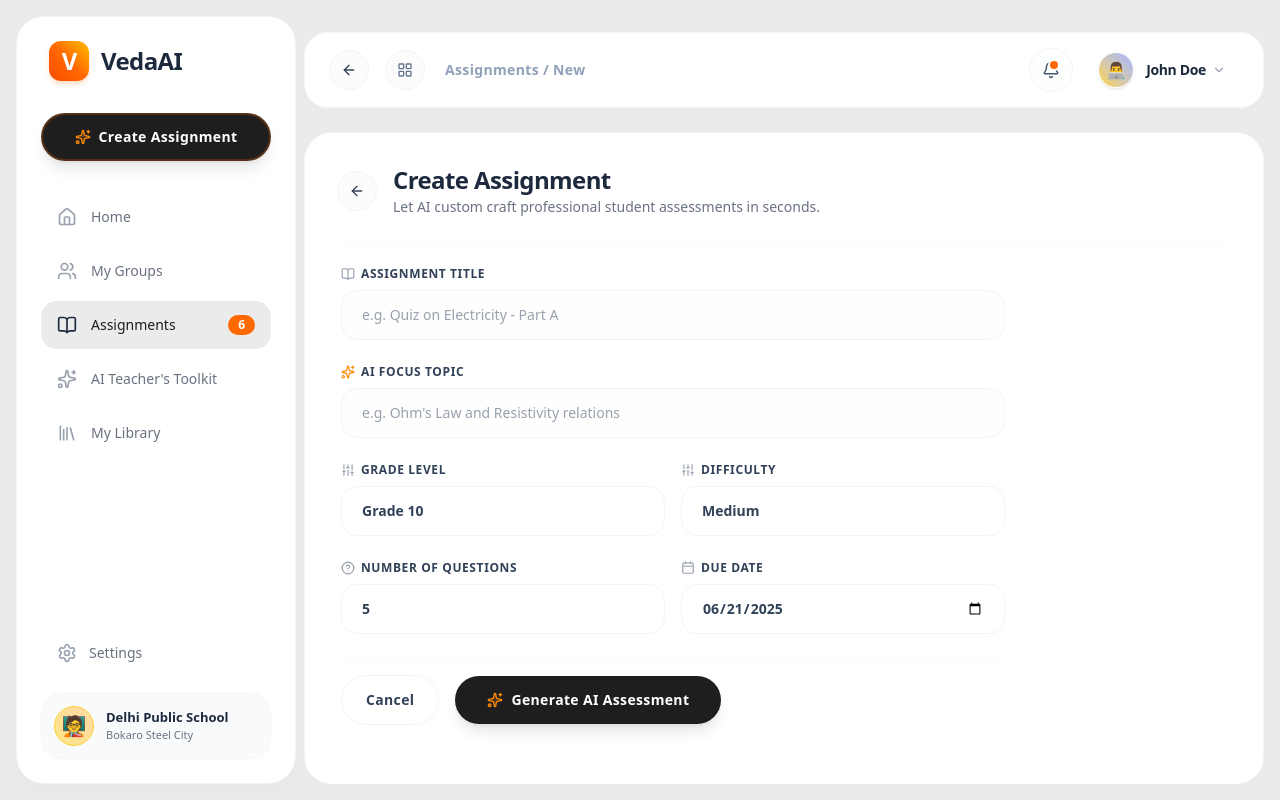
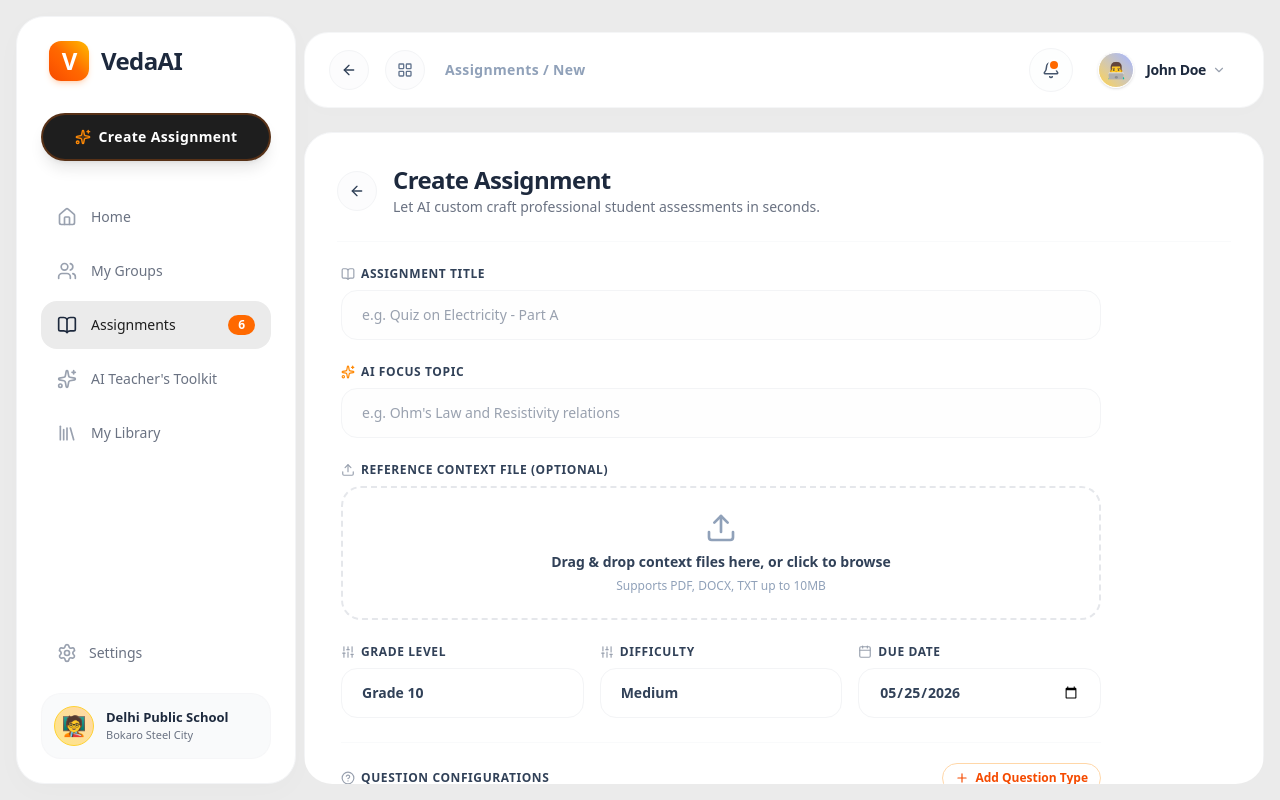
Before and after one commit to sudeepkulal/vedaai-assessment-creator, a Next.js app in the folder frontend/: page /assignments/create in a window 1280 px wide. Built offline with nearby package versions, Linux system fonts and the light colour scheme; no server answers.

Commit message:
Built create assignment form

```diff
--- a/frontend/src/app/assignments/create/page.tsx
+++ b/frontend/src/app/assignments/create/page.tsx
@@ -1,8 +1,8 @@
 'use client';
 
-import React, { useState } from 'react';
+import React, { useState, useRef } from 'react';
 import { useRouter } from 'next/navigation';
-import { useForm } from 'react-hook-form';
+import { useForm, useFieldArray } from 'react-hook-form';
 import { zodResolver } from '@hookform/resolvers/zod';
 import * as z from 'zod';
 import { useAppDispatch } from '@/hooks/redux';
@@ -14,16 +14,37 @@ import {
   BookOpen,
   Sliders,
   HelpCircle,
-  Calendar
+  Calendar,
+  Upload,
+  Plus,
+  Trash2,
+  AlertCircle
 } from 'lucide-react';
 
+// Form validation Zod schema
 const assignmentSchema = z.object({
   title: z.string().min(3, { message: 'Title must be at least 3 characters long' }),
   topic: z.string().min(3, { message: 'Topic must be at least 3 characters long' }),
   gradeLevel: z.string().min(1, { message: 'Please select a grade level' }),
   difficulty: z.string().min(1, { message: 'Please select a difficulty level' }),
-  questionCount: z.number().min(3, { message: 'Minimum 3 questions required' }).max(20, { message: 'Maximum 20 questions' }),
-  dueDate: z.string().min(1, { message: 'Please select a due date' }),
+  dueDate: z.string()
+    .min(1, { message: 'Please select a due date' })
+    .refine((val) => {
+      const selected = new Date(val).setHours(0, 0, 0, 0);
+      const today = new Date().setHours(0, 0, 0, 0);
+      return selected >= today;
+    }, { message: 'Due date cannot be in the past' }),
+  instructions: z.string().optional(),
+  configs: z.array(
+    z.object({
+      type: z.enum(['multiple-choice', 'short-answer', 'true-false']),
+      count: z.number({ message: 'Must be a number' })
+        .min(1, { message: 'Minimum 1 question required' })
+        .max(20, { message: 'Maximum 20 questions' }),
+      marks: z.number({ message: 'Must be a number' })
+        .min(1, { message: 'Marks must be positive' }),
+    })
+  ).min(1, { message: 'At least one question type configuration is required' })
 });
 
 type AssignmentFormValues = z.infer<typeof assignmentSchema>;
@@ -32,9 +53,12 @@ export default function CreateAssignmentPage() {
   const router = useRouter();
   const dispatch = useAppDispatch();
   const [isGenerating, setIsGenerating] = useState(false);
+  const [uploadedFile, setUploadedFile] = useState<File | null>(null);
+  const fileInputRef = useRef<HTMLInputElement>(null);
 
   const {
     register,
+    control,
     handleSubmit,
     formState: { errors },
   } = useForm<AssignmentFormValues>({
@@ -44,17 +68,49 @@ export default function CreateAssignmentPage() {
       topic: '',
       gradeLevel: 'Grade 10',
       difficulty: 'Medium',
-      questionCount: 5,
-      dueDate: '2025-06-21',
+      dueDate: new Date().toISOString().split('T')[0],
+      instructions: '',
+      configs: [
+        { type: 'multiple-choice', count: 5, marks: 2 }
+      ]
     },
   });
+
+  const { fields, append, remove } = useFieldArray({
+    control,
+    name: 'configs',
+  });
+
+  // Handle optional file selection
+  const handleFileChange = (e: React.ChangeEvent<HTMLInputElement>) => {
+    if (e.target.files && e.target.files[0]) {
+      setUploadedFile(e.target.files[0]);
+    }
+  };
+
+  const handleDragOver = (e: React.DragEvent) => {
+    e.preventDefault();
+  };
+
+  const handleDrop = (e: React.DragEvent) => {
+    e.preventDefault();
+    if (e.dataTransfer.files && e.dataTransfer.files[0]) {
+      setUploadedFile(e.dataTransfer.files[0]);
+    }
+  };
+
+  const removeFile = () => {
+    setUploadedFile(null);
+    if (fileInputRef.current) {
+      fileInputRef.current.value = '';
+    }
+  };
 
   const onSubmit = (data: AssignmentFormValues) => {
     setIsGenerating(true);
 
     // 1. Create a "generating" status assignment
     const newId = Math.random().toString(36).substring(2, 9);
-
     const formattedAssignedOn = new Date().toLocaleDateString('en-GB').replace(/\//g, '-');
     const formattedDueDate = new Date(data.dueDate).toLocaleDateString('en-GB').replace(/\//g, '-');
 
@@ -73,39 +129,46 @@ export default function CreateAssignmentPage() {
     // Dispatch to Redux list
     dispatch(addAssignment(tempAssignment));
 
-    // Redirect to home/assignments immediately so user can see it generating
+    // Redirect to assignments list immediately so user can see it generating
     router.push('/assignments');
 
     // 2. Simulate AI background generation task over Socket/Queue (2.5 seconds)
     setTimeout(() => {
-      // Mock generated questions from Gemini
-      const mockQuestions = [
-        {
-          questionText: `What is the primary formula related to ${data.topic}?`,
-          type: 'multiple-choice' as const,
-          options: ['V = I * R', 'P = V * I', 'F = m * a', 'E = m * c²'],
-          correctAnswer: 'V = I * R',
-          rubric: 'Assign 1 mark if selected correctly.',
-        },
-        {
-          questionText: `Explain the fundamental concept of ${data.topic} and list its real-world applications.`,
-          type: 'short-answer' as const,
-          correctAnswer: 'Answers should cover basic physical laws and active application scenarios.',
-          rubric: 'Assign up to 3 marks based on depth of coverage.',
-        },
-        {
-          questionText: `Is the net force proportional to acceleration?`,
-          type: 'true-false' as const,
-          options: ['True', 'False'],
-          correctAnswer: 'True',
-          rubric: 'Assign 1 mark if true selected.',
+      // Build mock questions dynamically based on field configurations
+      const questionsList: any[] = [];
+      data.configs.forEach((config) => {
+        for (let i = 0; i < config.count; i++) {
+          if (config.type === 'multiple-choice') {
+            questionsList.push({
+              questionText: `Multiple Choice Question #${i + 1} on ${data.topic} (${config.marks} Marks)`,
+              type: 'multiple-choice' as const,
+              options: ['Option A', 'Option B', 'Option C', 'Option D'],
+              correctAnswer: 'Option A',
+              rubric: `Assign full ${config.marks} marks if Option A is selected.`,
+            });
+          } else if (config.type === 'short-answer') {
+            questionsList.push({
+              questionText: `Short Answer Question #${i + 1} on ${data.topic} (${config.marks} Marks)`,
+              type: 'short-answer' as const,
+              correctAnswer: 'The core formula and applications should be explained in detail.',
+              rubric: `Assign up to ${config.marks} marks depending on coverage of physical mechanisms.`,
+            });
+          } else if (config.type === 'true-false') {
+            questionsList.push({
+              questionText: `True or False Question #${i + 1} on ${data.topic} (${config.marks} Marks)`,
+              type: 'true-false' as const,
+              options: ['True', 'False'],
+              correctAnswer: 'True',
+              rubric: `Assign full ${config.marks} marks if True is selected.`,
+            });
+          }
         }
-      ];
+      });
 
       const completedAssignment = {
         ...tempAssignment,
         status: 'completed' as const,
-        questions: mockQuestions,
+        questions: questionsList,
       };
 
       // Dispatch update to Redux store
@@ -124,6 +187,7 @@ export default function CreateAssignmentPage() {
         {/* Navigation & Title header */}
         <div className="flex items-center gap-4 pb-6 border-b border-gray-50 shrink-0">
           <button
+            type="button"
             onClick={() => router.back()}
             className="w-10 h-10 rounded-full border border-gray-100 flex items-center justify-center bg-gray-50/50 hover:bg-gray-100 text-slate-700 transition cursor-pointer"
           >
@@ -138,7 +202,7 @@ export default function CreateAssignmentPage() {
         </div>
 
         {/* Scrollable Form Container */}
-        <form onSubmit={handleSubmit(onSubmit)} className="flex-1 overflow-y-auto pt-6 pb-16 px-1 flex flex-col gap-6 max-w-2xl">
+        <form onSubmit={handleSubmit(onSubmit)} className="flex-1 overflow-y-auto pt-6 pb-16 px-1 flex flex-col gap-6 max-w-3xl">
           {/* Assignment Title */}
           <div className="flex flex-col gap-2">
             <label className="text-xs font-bold text-slate-700 uppercase tracking-wider flex items-center gap-1.5">
@@ -154,7 +218,10 @@ export default function CreateAssignmentPage() {
               } text-sm font-medium focus:outline-none bg-gray-50/20 transition-all placeholder:text-gray-400`}
             />
             {errors.title && (
-              <span className="text-red-500 text-xs font-semibold pl-1">{errors.title.message}</span>
+              <span className="text-red-500 text-xs font-semibold pl-1 flex items-center gap-1">
+                <AlertCircle className="w-3 h-3" />
+                <span>{errors.title.message}</span>
+              </span>
             )}
           </div>
 
@@ -173,12 +240,57 @@ export default function CreateAssignmentPage() {
               } text-sm font-medium focus:outline-none bg-gray-50/20 transition-all placeholder:text-gray-400`}
             />
             {errors.topic && (
-              <span className="text-red-500 text-xs font-semibold pl-1">{errors.topic.message}</span>
+              <span className="text-red-500 text-xs font-semibold pl-1 flex items-center gap-1">
+                <AlertCircle className="w-3 h-3" />
+                <span>{errors.topic.message}</span>
+              </span>
             )}
           </div>
 
+          {/* Optional File Upload (Figma-Matched Element) */}
+          <div className="flex flex-col gap-2">
+            <label className="text-xs font-bold text-slate-700 uppercase tracking-wider flex items-center gap-1.5">
+              <Upload className="w-3.5 h-3.5 text-gray-400" />
+              <span>Reference Context File (Optional)</span>
+            </label>
+
+            <div
+              onDragOver={handleDragOver}
+              onDrop={handleDrop}
+              onClick={() => fileInputRef.current?.click()}
+              className="border-2 border-dashed border-gray-200 hover:border-gray-300 rounded-[20px] p-6 text-center cursor-pointer hover:bg-gray-50/50 transition-all flex flex-col items-center justify-center gap-2 group"
+            >
+              <input
+                type="file"
+                ref={fileInputRef}
+                onChange={handleFileChange}
+                accept=".pdf,.docx,.txt"
+                className="hidden"
+              />
+              <Upload className="w-8 h-8 text-slate-400 group-hover:scale-105 transition-transform" />
+              {uploadedFile ? (
+                <div className="flex flex-col items-center gap-1">
+                  <span className="text-sm font-bold text-slate-800">{uploadedFile.name}</span>
+                  <span className="text-xs text-slate-400">{(uploadedFile.size / 1024 / 1024).toFixed(2)} MB</span>
+                  <button
+                    type="button"
+                    onClick={(e) => { e.stopPropagation(); removeFile(); }}
+                    className="text-xs font-bold text-red-500 hover:underline mt-1 cursor-pointer"
+                  >
+                    Remove File
+                  </button>
+                </div>
+              ) : (
+                <div className="flex flex-col items-center gap-1">
+                  <span className="text-sm font-bold text-slate-700">Drag & drop context files here, or click to browse</span>
+                  <span className="text-xs text-slate-400 font-medium mt-0.5">Supports PDF, DOCX, TXT up to 10MB</span>
+                </div>
+              )}
+            </div>
+          </div>
+
           {/* Settings Grid */}
-          <div className="grid grid-cols-1 md:grid-cols-2 gap-4">
+          <div className="grid grid-cols-1 md:grid-cols-3 gap-4">
             {/* Grade Level */}
             <div className="flex flex-col gap-2">
               <label className="text-xs font-bold text-slate-700 uppercase tracking-wider flex items-center gap-1.5">
@@ -211,29 +323,6 @@ export default function CreateAssignmentPage() {
                 <option value="Hard">Hard</option>
               </select>
             </div>
-          </div>
-
-          {/* Question Count & Due Date Grid */}
-          <div className="grid grid-cols-1 md:grid-cols-2 gap-4">
-            {/* Question Count */}
-            <div className="flex flex-col gap-2">
-              <label className="text-xs font-bold text-slate-700 uppercase tracking-wider flex items-center gap-1.5">
-                <HelpCircle className="w-3.5 h-3.5 text-gray-400" />
-                <span>Number of Questions</span>
-              </label>
-              <input
-                type="number"
-                min="3"
-                max="20"
-                {...register('questionCount', { valueAsNumber: true })}
-                className={`w-full px-5 py-3.5 rounded-2xl border ${
-                  errors.questionCount ? 'border-red-400 focus:border-red-400' : 'border-gray-100 focus:border-gray-200'
-                } text-sm font-semibold text-slate-700 focus:outline-none focus:border-gray-200 transition-all`}
-              />
-              {errors.questionCount && (
-                <span className="text-red-500 text-xs font-semibold pl-1">{errors.questionCount.message}</span>
-              )}
-            </div>
 
             {/* Due Date */}
             <div className="flex flex-col gap-2">
@@ -249,13 +338,111 @@ export default function CreateAssignmentPage() {
                 } text-sm font-semibold text-slate-700 focus:outline-none focus:border-gray-200 transition-all`}
               />
               {errors.dueDate && (
-                <span className="text-red-500 text-xs font-semibold pl-1">{errors.dueDate.message}</span>
+                <span className="text-red-500 text-xs font-semibold pl-1 flex items-center gap-1">
+                  <AlertCircle className="w-3 h-3" />
+                  <span>{errors.dueDate.message}</span>
+                </span>
               )}
             </div>
           </div>
 
+          {/* Dynamic Question Configurations (useFieldArray) */}
+          <div className="flex flex-col gap-4 border-t border-gray-50 pt-5">
+            <div className="flex items-center justify-between">
+              <label className="text-xs font-bold text-slate-700 uppercase tracking-wider flex items-center gap-1.5">
+                <HelpCircle className="w-3.5 h-3.5 text-gray-400" />
+                <span>Question Configurations</span>
+              </label>
+              <button
+                type="button"
+                onClick={() => append({ type: 'multiple-choice', count: 5, marks: 2 })}
+                className="text-xs font-bold text-orange-600 hover:text-orange-700 cursor-pointer flex items-center gap-1.5 border border-orange-200 px-3 py-1.5 rounded-full hover:bg-orange-50/50 transition-all"
+              >
+                <Plus className="w-3.5 h-3.5" />
+                <span>Add Question Type</span>
+              </button>
+            </div>
+
+            <div className="flex flex-col gap-3">
+              {fields.map((field, index) => (
+                <div
+                  key={field.id}
+                  className="grid grid-cols-1 md:grid-cols-4 gap-3 bg-gray-50/50 border border-gray-100 p-4 rounded-[20px] items-center animate-in slide-in-from-top-2 duration-200"
+                >
+                  {/* Question Type */}
+                  <div className="flex flex-col gap-1.5 md:col-span-2">
+                    <span className="text-[10px] font-bold text-slate-500 uppercase tracking-wide">Question Type</span>
+                    <select
+                      {...register(`configs.${index}.type` as const)}
+                      className="w-full px-4 py-2.5 rounded-xl border border-gray-200 bg-white text-xs font-semibold text-slate-700 focus:outline-none appearance-none cursor-pointer"
+                    >
+                      <option value="multiple-choice">Multiple Choice</option>
+                      <option value="short-answer">Short Answer</option>
+                      <option value="true-false">True or False</option>
+                    </select>
+                  </div>
+
+                  {/* Question Count */}
+                  <div className="flex flex-col gap-1.5">
+                    <span className="text-[10px] font-bold text-slate-500 uppercase tracking-wide">Count</span>
+                    <input
+                      type="number"
+                      min="1"
+                      placeholder="e.g. 5"
+                      {...register(`configs.${index}.count` as const, { valueAsNumber: true })}
+                      className="w-full px-4 py-2.5 rounded-xl border border-gray-200 text-xs font-semibold text-slate-700 focus:outline-none focus:border-gray-300"
+                    />
+                    {errors.configs?.[index]?.count && (
+                      <span className="text-red-500 text-[10px] font-bold">{errors.configs[index]?.count?.message}</span>
+                    )}
+                  </div>
+
+                  {/* Question Marks & Delete Button */}
+                  <div className="flex items-end gap-2">
+                    <div className="flex flex-col gap-1.5 flex-1">
+                      <span className="text-[10px] font-bold text-slate-500 uppercase tracking-wide">Marks per Question</span>
+                      <input
+                        type="number"
+                        min="1"
+                        placeholder="e.g. 2"
+                        {...register(`configs.${index}.marks` as const, { valueAsNumber: true })}
+                        className="w-full px-4 py-2.5 rounded-xl border border-gray-200 text-xs font-semibold text-slate-700 focus:outline-none focus:border-gray-300"
+                      />
+                      {errors.configs?.[index]?.marks && (
+                        <span className="text-red-500 text-[10px] font-bold">{errors.configs[index]?.marks?.message}</span>
+                      )}
+                    </div>
+
+                    <button
+                      type="button"
+                      disabled={fields.length === 1}
+                      onClick={() => remove(index)}
+                      className="p-3 bg-white border border-gray-200 text-gray-400 hover:text-red-500 disabled:text-gray-200 rounded-xl hover:bg-red-50/30 transition cursor-pointer"
+                    >
+                      <Trash2 className="w-4 h-4" />
+                    </button>
+                  </div>
+                </div>
+              ))}
+            </div>
+          </div>
+
+          {/* Additional Instructions */}
+          <div className="flex flex-col gap-2">
+            <label className="text-xs font-bold text-slate-700 uppercase tracking-wider flex items-center gap-1.5">
+              <Sparkles className="w-3.5 h-3.5 text-gray-400" />
+              <span>Additional Instructions (Optional)</span>
+            </label>
+            <textarea
+              placeholder="e.g. Focus on definitions and real-world examples. Add at least one diagram reference if applicable."
+              {...register('instructions')}
+              rows={4}
+              className="w-full px-5 py-3.5 rounded-2xl border border-gray-100 focus:border-gray-200 text-sm font-medium focus:outline-none bg-gray-50/20 transition-all placeholder:text-gray-400 resize-none"
+            />
+          </div>
+
           {/* Form Actions */}
-          <div className="flex items-center gap-4 pt-4 border-t border-gray-50">
+          <div className="flex items-center gap-4 pt-4 border-t border-gray-50 shrink-0">
             <button
               type="button"
               onClick={() => router.back()}
```
